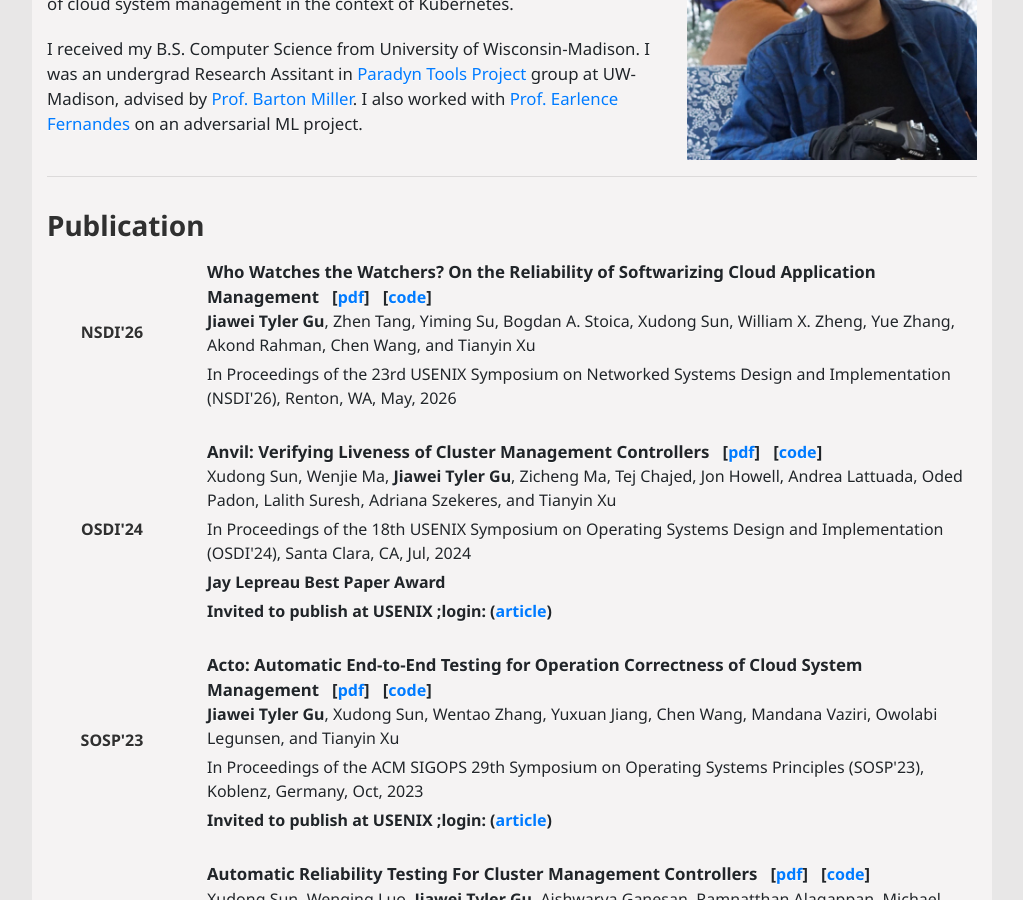
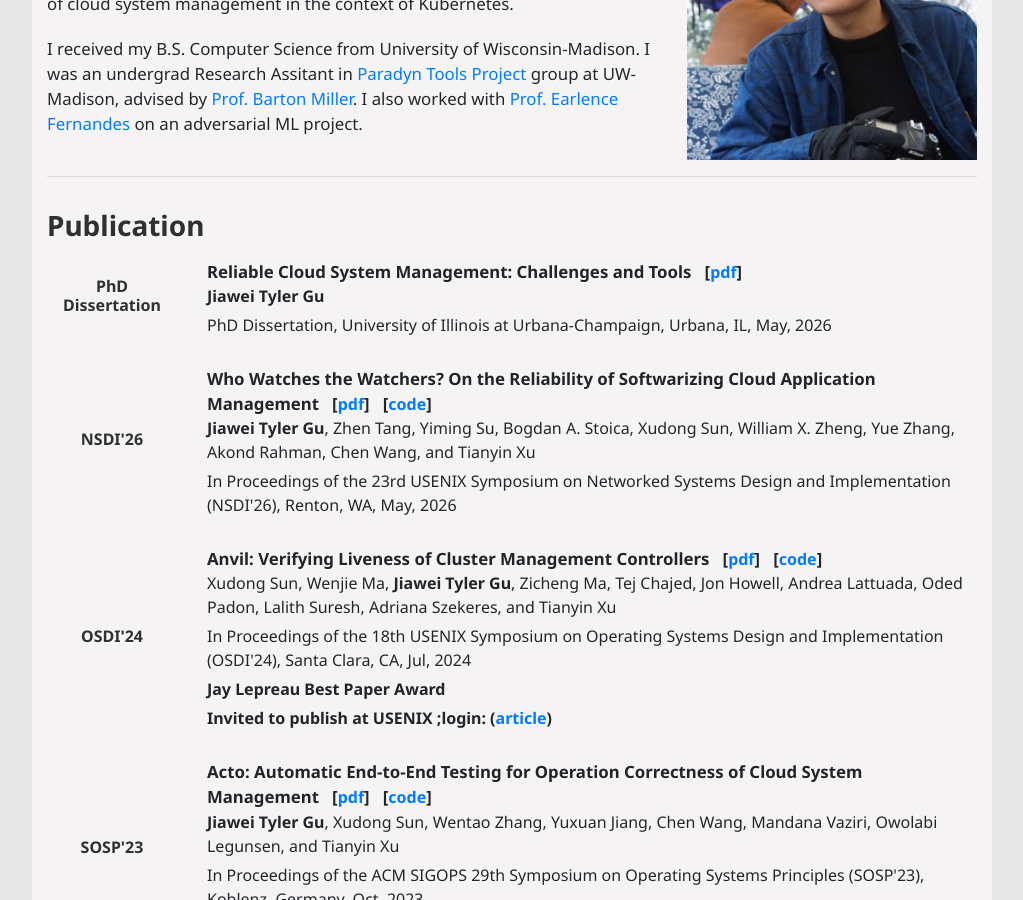
Before and after one commit to tylergu/tylergu.github.io, a Jekyll site: the page built from index.html, in a window 1280 px wide and 900 px high, scrolled down 434 px. Shown: the whole window, without its empty margins (128-1151 px from the left). Built offline with Jekyll 4.4.1, drawn with Linux system fonts in a browser that asks for light colours.

Commit message:
Add dissertation and update NSDI paper
Signed-off-by: Tyler Gu <jiaweig3@illinois.edu>

```diff
--- a/_data/publications.yml
+++ b/_data/publications.yml
@@ -1,3 +1,12 @@
+- title: "Reliable Cloud System Management: Challenges and Tools"
+  author: >
+    <b>Jiawei Tyler Gu</b>
+  booktitle: PhD Dissertation, University of Illinois at Urbana-Champaign
+  year: 2026
+  month: May
+  address: Urbana, IL
+  conference: PhD Dissertation
+  file: papers/dissertation.pdf
 - title: "Who Watches the Watchers? On the Reliability of Softwarizing Cloud Application Management"
   author: >
     <b>Jiawei Tyler Gu</b>, Zhen Tang, Yiming Su, Bogdan A. Stoica, Xudong Sun, William X. Zheng, Yue Zhang, Akond Rahman, Chen Wang, and Tianyin Xu
--- a/_includes/publications.html
+++ b/_includes/publications.html
@@ -14,8 +14,10 @@
             {{ publication.title }}
             &nbsp;
             [<a class="paperauthors" href="{{publication.file}}">pdf</a>]
-            &nbsp;
-            [<a class="paperauthors" href="{{ publication.code }}">code</a>]
+            {% if publication.code %}
+                &nbsp;
+                [<a class="paperauthors" href="{{ publication.code }}">code</a>]
+            {% endif %}
         </p>
         <p class="paperauthors"> {{ publication.author }} </p>
         <p class="paperauthors"> {{ publication.booktitle }}, {{ publication.address }},
```
Also changed, not shown: 2 other files.
